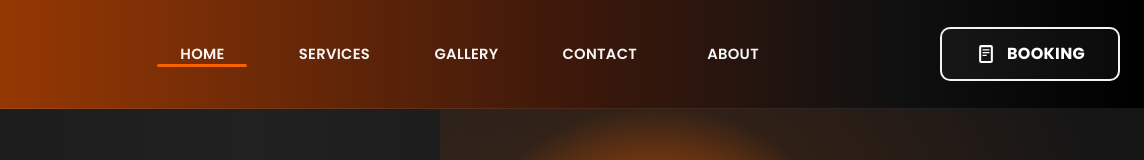
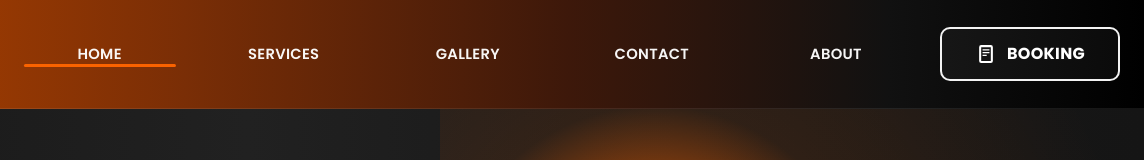
Before and after one commit to Thanatos55/make-it-work, a plain HTML site: page index.html in a window 1280 px wide. Shown: the top 160 px of the page, 136-1280 px from the left. Drawn offline with Linux system fonts and the light colour scheme.

Commit message:
Stretch the header nav across the space between the logo and booking button for a more balanced layout.

```diff
--- a/styles.css
+++ b/styles.css
@@ -45,7 +45,7 @@ button, input, select, textarea { font: inherit; }
   align-items: center;
   justify-content: space-between;
   min-height: 108px;
-  gap: 22px;
+  gap: 18px;
   position: relative;
 }
 
@@ -54,6 +54,7 @@ button, input, select, textarea { font: inherit; }
   align-items: center;
   gap: 14px;
   min-width: 0;
+  flex-shrink: 0;
 }
 
 .brand-logo {
@@ -64,16 +65,18 @@ button, input, select, textarea { font: inherit; }
 }
 
 .main-nav {
-  flex: 1;
+  flex: 1 1 auto;
   display: flex;
   justify-content: center;
+  min-width: 0;
 }
 
 .nav-menu {
   display: flex;
   align-items: center;
-  justify-content: center;
-  gap: 22px;
+  justify-content: space-between;
+  width: 100%;
+  gap: 12px;
 }
 
 .nav-menu a {
@@ -82,7 +85,8 @@ button, input, select, textarea { font: inherit; }
   align-items: center;
   justify-content: center;
   min-height: 44px;
-  min-width: 110px;
+  flex: 1 1 0;
+  min-width: 0;
   padding: 10px 18px;
   border-radius: 10px;
   color: var(--white);
@@ -92,6 +96,7 @@ button, input, select, textarea { font: inherit; }
   letter-spacing: 0.02em;
   opacity: 0.96;
   transition: background-color 0.2s ease, transform 0.2s ease, border-color 0.2s ease;
+  text-align: center;
 }
 
 body[data-page="home"] .nav-menu a {
@@ -164,6 +169,7 @@ body:not([data-page="home"]) .nav-menu a:focus-visible {
   color: var(--white);
   padding: 0.8rem 1.5rem;
   min-width: 180px;
+  flex-shrink: 0;
 }
 
 .header-quote svg,
@@ -848,6 +854,7 @@ textarea {
   .nav-menu a {
     padding: 8px 0;
     width: 100%;
+    flex: none;
   }
   .nav-menu a::after { display: none; }
   .header-quote { min-width: auto; padding: 0.7rem 1rem; }
```
